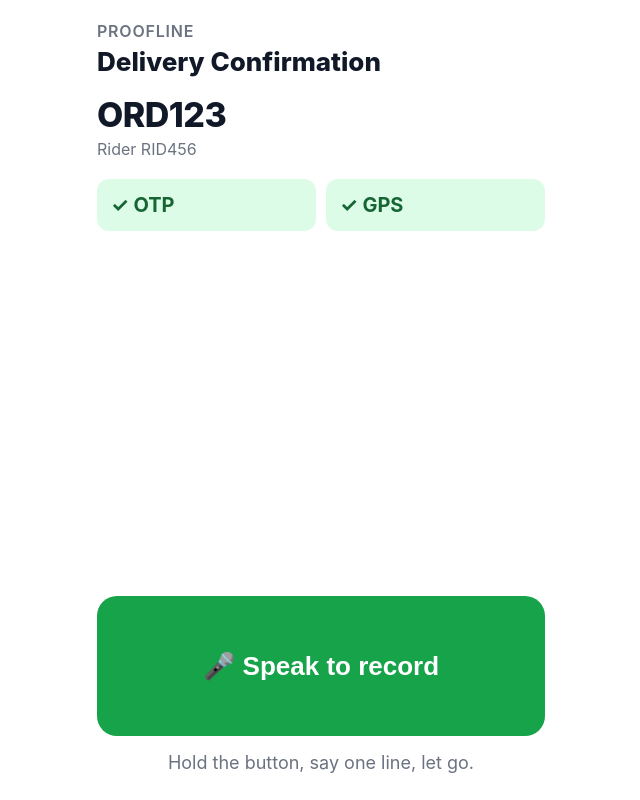
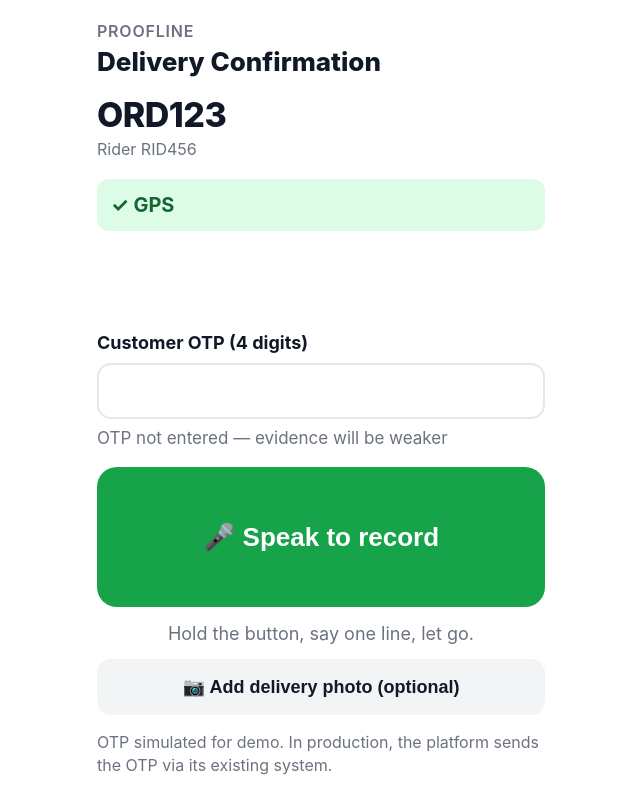
Before and after one commit to anshaiml369/proofline, a Flask app: page /rider in a window 1280 px wide. Shown: the whole page, without its empty margins (319-959 px from the left). Run offline with Flask 3, Linux system fonts and the light colour scheme.

Commit message:
Add optional delivery photo and simulated manual OTP on rider page
Photo is stored outside static/, resized client-side to 1280px, and recorded
as photo_captured/photo_id on the evidence card (no vision model, no score
change, not sealed into the hash). OTP is a 4-digit input; otp_confirmed is
true only for exactly 4 digits.

```diff
--- a/app.py
+++ b/app.py
@@ -18,6 +18,8 @@ load_dotenv()
 
 BASE_DIR = os.path.dirname(os.path.abspath(__file__))
 AUDIO_DIR = os.path.join(BASE_DIR, "static", "audio")
+PHOTO_DIR = os.path.join(BASE_DIR, "photos")  # outside static/: not publicly served
+PHOTO_EXT = {"jpg", "jpeg", "png", "webp", "heic"}
 PROMPT_PATH = os.path.join(BASE_DIR, "prompts", "extraction.txt")
 ALLOWED_EXT = {"webm", "ogg", "mp4", "m4a", "wav", "mp3"}
 PLACEHOLDER_KEYS = {"", "your_key_here"}
@@ -41,6 +43,7 @@ LIVE_RECORDS = deque(maxlen=20)
 app = Flask(__name__)
 app.config["MAX_CONTENT_LENGTH"] = 10 * 1024 * 1024
 os.makedirs(AUDIO_DIR, exist_ok=True)
+os.makedirs(PHOTO_DIR, exist_ok=True)
 
 
 def env_key(name):
@@ -257,9 +260,20 @@ def extract():
         return jsonify({"error": str(e)}), 500
 
 
-def create_evidence(audio, form, order_id, rider_id, otp_confirmed, gps_matched):
+def save_photo(photo):
+    """Optional delivery photo. Saved as-is; no vision model runs on it. Returns photo_id or None."""
+    if not photo or not photo.filename or not (photo.mimetype or "").startswith("image/"):
+        return None
+    ext = photo.filename.rsplit(".", 1)[-1].lower()
+    photo_id = str(uuid.uuid4())
+    photo.save(os.path.join(PHOTO_DIR, f"{photo_id}.{ext if ext in PHOTO_EXT else 'jpg'}"))
+    return photo_id
+
+
+def create_evidence(audio, form, order_id, rider_id, otp_confirmed, gps_matched, photo=None):
     """Shared by /process (demo page) and /evidence (platform API). Returns (payload, status)."""
     try:
+        photo_id = save_photo(photo)
         ext = (audio.filename or "").rsplit(".", 1)[-1].lower()
         if ext not in ALLOWED_EXT:
             ext = "webm"
@@ -293,6 +307,8 @@ def create_evidence(audio, form, order_id, rider_id, otp_confirmed, gps_matched)
         return {**extracted, **engines, "record": record, "transcript": transcript}, 502
 
     card = build_evidence_card(extracted, order_id, rider_id, otp_confirmed, gps_matched)
+    card["photo_captured"] = bool(photo_id)
+    card["photo_id"] = photo_id
     customer_claim = (form.get("customer_claim") or "").strip()[:200]
     dispute_score = score_dispute(card, customer_claim)
     LIVE_RECORDS.appendleft({
@@ -319,6 +335,7 @@ def process():
         audio, form,
         clean_id(form.get("order_id")), clean_id(form.get("rider_id")),
         parse_bool(form.get("otp_confirmed")), parse_bool(form.get("gps_matched")),
+        photo=request.files.get("photo"),
     )
     return jsonify(payload), status
 
@@ -351,7 +368,8 @@ def evidence():
     if problems:
         return jsonify({"error": "invalid_request", "fields": problems}), 400
 
-    payload, status = create_evidence(audio, form, order_id, rider_id, otp_confirmed, gps_matched)
+    payload, status = create_evidence(audio, form, order_id, rider_id, otp_confirmed, gps_matched,
+                                      photo=request.files.get("photo"))
     return jsonify(payload), status
 
 
--- a/templates/rider.html
+++ b/templates/rider.html
@@ -46,6 +46,32 @@
     .status { border-radius: 12px; padding: 12px 14px; font-size: 20px; font-weight: 700; }
     .status.ok { background: var(--green-bg); color: #166534; }
     .status.no { background: var(--panel); color: var(--grey); }
+    .status-row.single { grid-template-columns: 1fr; }
+
+    .field-label { display: block; font-size: 18px; font-weight: 700; margin-bottom: 8px; }
+    #otp-input {
+      width: 100%; min-height: 56px; padding: 8px 16px;
+      border: 2px solid var(--line); border-radius: 14px;
+      font-size: 28px; font-weight: 800; letter-spacing: 0.4em; color: var(--ink); background: #fff;
+    }
+    #otp-input:focus { outline: none; border-color: var(--ink); }
+    .otp-state { font-size: 17px; margin: 8px 0 16px; font-weight: 600; }
+    .otp-state.ok { color: #166534; }
+    .otp-state.no { color: var(--grey); font-weight: 400; }
+
+    .secondary {
+      width: 100%; min-height: 56px; margin-top: 12px;
+      border: none; border-radius: 14px; background: var(--panel);
+      color: var(--ink); font-size: 18px; font-weight: 700; cursor: pointer;
+    }
+    .photo-preview { position: relative; display: inline-block; margin-top: 12px; }
+    .photo-preview[hidden] { display: none; }
+    .photo-preview img, .thumb { width: 80px; height: 80px; object-fit: cover; border-radius: 10px; display: block; }
+    .photo-remove {
+      position: absolute; top: -10px; right: -10px; width: 32px; height: 32px;
+      border: none; border-radius: 50%; background: var(--ink); color: #fff; font-size: 16px; cursor: pointer;
+    }
+    .foot { font-size: 16px; color: var(--grey); margin-top: 16px; }
 
     #capture { margin-top: auto; padding-top: 12px; }
     #record {
@@ -120,15 +146,26 @@
       <p class="rider">Rider <span id="rider"></span></p>
     </header>
 
-    <div class="status-row">
-      <div id="otp" class="status"></div>
+    <div class="status-row single">
       <div id="gps" class="status"></div>
     </div>
 
     <section id="capture">
+      <label for="otp-input" class="field-label">Customer OTP (4 digits)</label>
+      <input id="otp-input" type="tel" maxlength="4" pattern="[0-9]{4}" inputmode="numeric" autocomplete="off">
+      <p id="otp-state" class="otp-state no">OTP not entered — evidence will be weaker</p>
+
       <button id="record" type="button">🎤 Speak to record</button>
       <p id="hint">Hold the button, say one line, let go.</p>
+
+      <button id="photo-btn" type="button" class="secondary">📷 Add delivery photo (optional)</button>
+      <input type="file" accept="image/*" capture="environment" id="photo-input" hidden>
+      <div id="photo-preview" class="photo-preview" hidden>
+        <img id="photo-thumb" alt="Delivery photo">
+        <button id="photo-remove" class="photo-remove" type="button" aria-label="Remove photo">✕</button>
+      </div>
       <div id="error" role="alert"></div>
+      <p class="foot">OTP simulated for demo. In production, the platform sends the OTP via its existing system.</p>
     </section>
 
     <section id="result" aria-live="polite">
@@ -142,6 +179,8 @@
         <div class="row"><div class="k">Obstacle</div><div class="v" id="r-obstacle"></div></div>
         <div class="row"><div class="k">Customer instruction</div><div class="v" id="r-instruction"></div></div>
         <div class="row"><div class="k">What you said</div><div class="v quote" id="r-context"></div></div>
+        <div class="row"><div class="k">OTP</div><div class="v" id="r-otp"></div></div>
+        <div class="row"><div class="k">Photo</div><div class="v" id="r-photo"></div></div>
       </div>
 
       <p class="strength">Evidence strength: <strong id="r-score"></strong><span>/100</span></p>
@@ -175,14 +214,57 @@
     const ctx = {
       order_id: (params.get('order_id') || 'ORD123').slice(0, 64),
       rider_id: (params.get('rider_id') || 'RID456').slice(0, 64),
-      otp_confirmed: flag('otp_confirmed', 'otp'),
       gps_matched: flag('gps_matched', 'gps'),
     };
 
     $('order').textContent = ctx.order_id;
     $('rider').textContent = ctx.rider_id;
-    setStatus('otp', ctx.otp_confirmed, 'OTP');
     setStatus('gps', ctx.gps_matched, 'GPS');
+
+    // Simulated OTP: confirmed when exactly 4 digits are typed.
+    const otpInput = $('otp-input');
+    const otpEntered = () => /^\d{4}$/.test(otpInput.value);
+    otpInput.addEventListener('input', () => {
+      otpInput.value = otpInput.value.replace(/\D/g, '').slice(0, 4);
+      const ok = otpEntered();
+      $('otp-state').textContent = ok ? '✓ OTP entered' : 'OTP not entered — evidence will be weaker';
+      $('otp-state').className = 'otp-state ' + (ok ? 'ok' : 'no');
+    });
+
+    // Optional delivery photo.
+    let deliveryPhoto = null, photoUrl = null;
+    $('photo-btn').addEventListener('click', () => $('photo-input').click());
+    $('photo-input').addEventListener('change', async (e) => {
+      const file = e.target.files[0];
+      e.target.value = '';
+      if (file) setPhoto(await shrink(file));
+    });
+    $('photo-remove').addEventListener('click', () => setPhoto(null));
+
+    function setPhoto(file) {
+      deliveryPhoto = file;
+      if (photoUrl) URL.revokeObjectURL(photoUrl);
+      photoUrl = file ? URL.createObjectURL(file) : null;
+      $('photo-thumb').src = photoUrl || '';
+      $('photo-preview').hidden = !file;
+      $('photo-btn').textContent = file ? '📷 Retake delivery photo' : '📷 Add delivery photo (optional)';
+    }
+
+    // Phone photos can be 5-12 MB; resize to max 1280px JPEG so uploads stay small on 4G.
+    async function shrink(file, max = 1280) {
+      try {
+        const img = await createImageBitmap(file);
+        const scale = Math.min(1, max / Math.max(img.width, img.height));
+        const canvas = document.createElement('canvas');
+        canvas.width = Math.round(img.width * scale);
+        canvas.height = Math.round(img.height * scale);
+        canvas.getContext('2d').drawImage(img, 0, 0, canvas.width, canvas.height);
+        const blob = await new Promise((r) => canvas.toBlob(r, 'image/jpeg', 0.82));
+        return blob ? new File([blob], 'photo.jpg', { type: 'image/jpeg' }) : file;
+      } catch (_) {
+        return file;
+      }
+    }
 
     const recordBtn = $('record');
     const hintEl = $('hint');
@@ -282,8 +364,9 @@
       form.append('audio', new Blob(chunks, { type }), 'recording.' + ext);
       form.append('order_id', ctx.order_id);
       form.append('rider_id', ctx.rider_id);
-      form.append('otp_confirmed', ctx.otp_confirmed);
+      form.append('otp_confirmed', otpEntered());
       form.append('gps_matched', ctx.gps_matched);
+      if (deliveryPhoto) form.append('photo', deliveryPhoto, deliveryPhoto.name || 'photo.jpg');
 
       const gps = await gpsPromise;
       if (gps) {
@@ -330,6 +413,21 @@
       setRow('r-obstacle', card.obstacle);
       setRow('r-instruction', card.customer_instruction, true);
       setRow('r-context', card.spoken_context, true);
+      $('r-otp').textContent = card.otp_confirmed ? '✓ Entered (simulated)' : 'Not entered';
+      $('r-otp').classList.toggle('missing', !card.otp_confirmed);
+      const photoEl = $('r-photo');
+      photoEl.textContent = '';
+      if (card.photo_captured && photoUrl) {
+        const img = document.createElement('img');
+        img.src = photoUrl;
+        img.alt = 'Delivery photo';
+        img.className = 'thumb';
+        photoEl.appendChild(img);
+        photoEl.classList.remove('missing');
+      } else {
+        photoEl.textContent = card.photo_captured ? '✓ Saved' : 'Photo: not provided';
+        photoEl.classList.toggle('missing', !card.photo_captured);
+      }
       $('r-score').textContent = score.evidence_strength;
       $('r-reason').textContent = score.reasoning;
       $('r-hash').textContent = data.record.hash_short;
```
Also changed, not shown: api_spec.md (+5 -1 lines), 1 other file.
